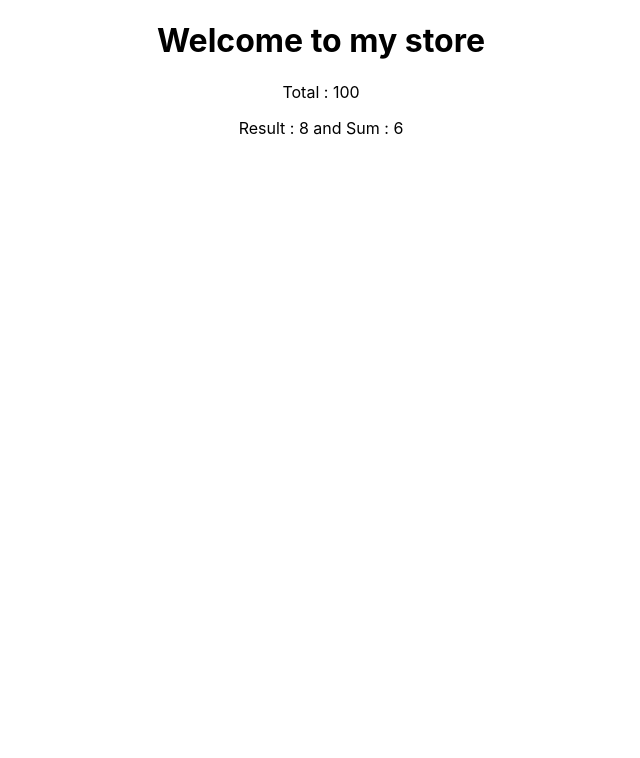
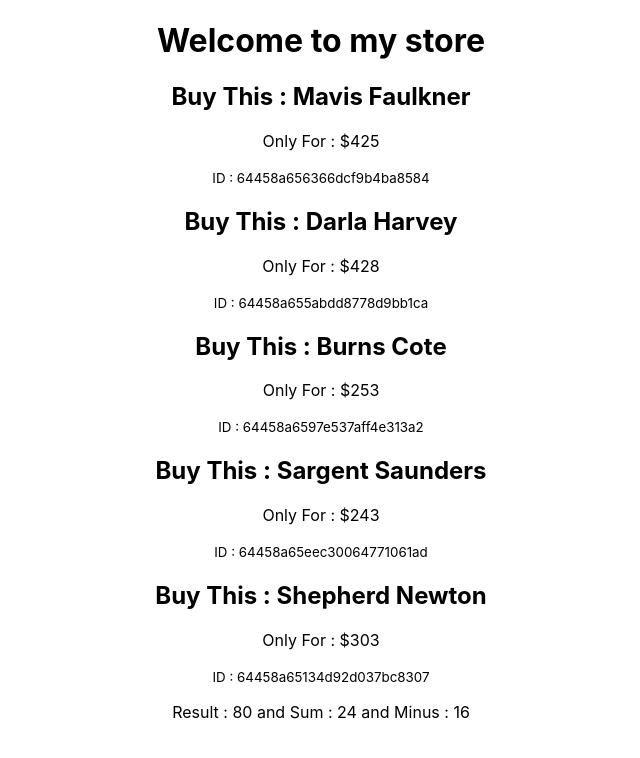
Before and after one commit to ras1k/react-storage-and-handler, a React (Create React App) app: page / in a window 1280 px wide. Shown: the top 758 px of the page, without its empty margins (319-959 px from the left). Built offline with nearby package versions, Linux system fonts and the light colour scheme.

Commit message:
api added

```diff
--- /dev/null
+++ b/public/data.json
@@ -0,0 +1,27 @@
+[
+    {
+      "id": "64458a656366dcf9b4ba8584",
+      "price": 425,
+      "name": "Mavis Faulkner"
+    },
+    {
+      "id": "64458a655abdd8778d9bb1ca",
+      "price": 428,
+      "name": "Darla Harvey"
+    },
+    {
+      "id": "64458a6597e537aff4e313a2",
+      "price": 253,
+      "name": "Burns Cote"
+    },
+    {
+      "id": "64458a65eec30064771061ad",
+      "price": 243,
+      "name": "Sargent Saunders"
+    },
+    {
+      "id": "64458a65134d92d037bc8307",
+      "price": 303,
+      "name": "Shepherd Newton"
+    }
+  ]
--- /dev/null
+++ b/src/components/Cosmetic/Cosmetic.js
@@ -0,0 +1,14 @@
+import React from 'react';
+
+const Cosmetic = (props) => {
+    const {name, price, id} = props.cosmetic;
+    return (
+        <div>
+            <h2>Buy This : {name}</h2>
+            <p>Only For : ${price}</p>
+            <p><small>ID : {id}</small></p>
+        </div>
+    );
+};
+
+export default Cosmetic;
--- a/src/components/Cosmetics/Cosmetics.js
+++ b/src/components/Cosmetics/Cosmetics.js
@@ -1,14 +1,20 @@
-import React from 'react';
+import React, { useEffect, useState } from 'react';
 import { add } from '../../utilities/calculate';
+import Cosmetic from '../Cosmetic/Cosmetic';
 
-const Cosmetics = () => {
-    const first = 55;
-    const second = 45;
-    const total = add(first, second);
+const Cosmetics = (props) => {
+    const [cosmetics, setCosmetics] = useState([]);
+    useEffect(()=>{
+        fetch('data.json')
+        .then(res=>res.json())
+        .then(data =>setCosmetics(data))
+    },[])
     return (
         <div>
             <h1>Welcome to my store</h1>
-            <p>Total : {total}</p>
+            {
+                cosmetics.map(cosmetic => <Cosmetic key={cosmetic.id} cosmetic={cosmetic}></Cosmetic>)
+            }
         </div>
     );
 };
--- a/src/components/Shoes/Shoes.js
+++ b/src/components/Shoes/Shoes.js
@@ -1,14 +1,15 @@
 import React from 'react';
-import { add, multiply } from '../../utilities/calculate';
+import { add, multiply, subtract } from '../../utilities/calculate';
 
 const Shoes = () => {
-    const first = 2;
+    const first = 20;
     const second = 4;
     const result = multiply(first, second);
-    const sum = add(first, second)
+    const sum = add(first, second);
+    const minus = subtract(first, second);
     return (
         <div>
-            <p>Result : {result} and Sum : {sum}</p>
+            <p>Result : {result} and Sum : {sum} and Minus : {minus}</p>
         </div>
     );
 };
--- a/src/utilities/calculate.js
+++ b/src/utilities/calculate.js
@@ -6,5 +6,9 @@
     return first * second;
 }
 
+const subtract = (first, second) =>{
+    return first - second;
+}
+
 // export default add;
-export {add, multiply}
+export {add, multiply, subtract}
```
Also changed, not shown: src/components/Cosmetic/Cosmetic.css (added).
